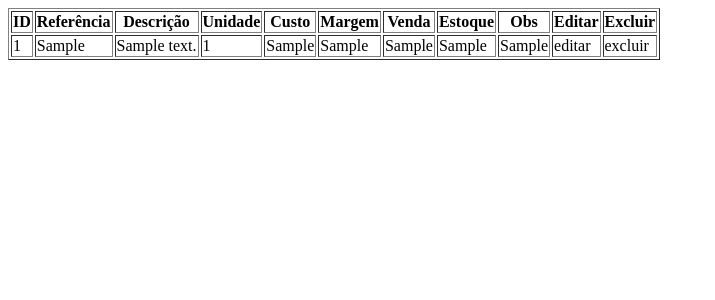
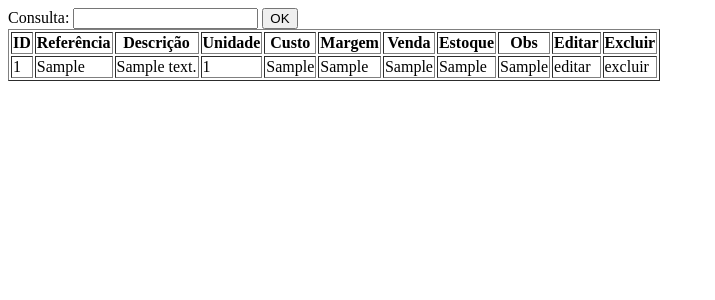
Before and after one commit to wesley-oliveira-bd/sge, a PHP site: page /editar.php in a window 1280 px wide. Shown: the top 300 px of the page, without its empty margins (0-715 px from the left). Run offline with PHP 8.4, Linux system fonts and the light colour scheme; tables that the repository leaves empty or names only in its code hold one stand-in row (values such as "Sample post").

Commit message:
criado tela de consulta

```diff
--- a/produtos/editar.php
+++ b/produtos/editar.php
@@ -6,12 +6,26 @@
   <title>Document</title>
 </head>
 <body>
+      <form action="" method="post">
+        <label for="consulta">Consulta:</label>
+        <input type="text" name="consulta" id="consulta">
+        <input type="submit" value="OK">
+      </form>
   <?php
       include_once '../includes/header.php';
       include_once '../config/conexao.php';
 
-      $exibe = "SELECT * FROM produtos";
-      $sql = mysqli_query($conexao, $exibe) or die("Não foi possível executar consulta." . mysqli_error($conexao));
+      $consulta = isset($_POST["consulta"]) ? $_POST["consulta"] : "";
+
+
+      if ($consulta == ""){
+
+          $exibe = "SELECT * FROM produtos";
+          $sql = mysqli_query($conexao, $exibe) or die("Não foi possível executar consulta." . mysqli_error($conexao));
+      } else {
+          $exibe = "SELECT * FROM produtos WHERE descricao LIKE '%$consulta%' ";
+          $sql = mysqli_query($conexao, $exibe);
+      }
 
       echo "<table border='1'>";
         echo "<tr>
```
